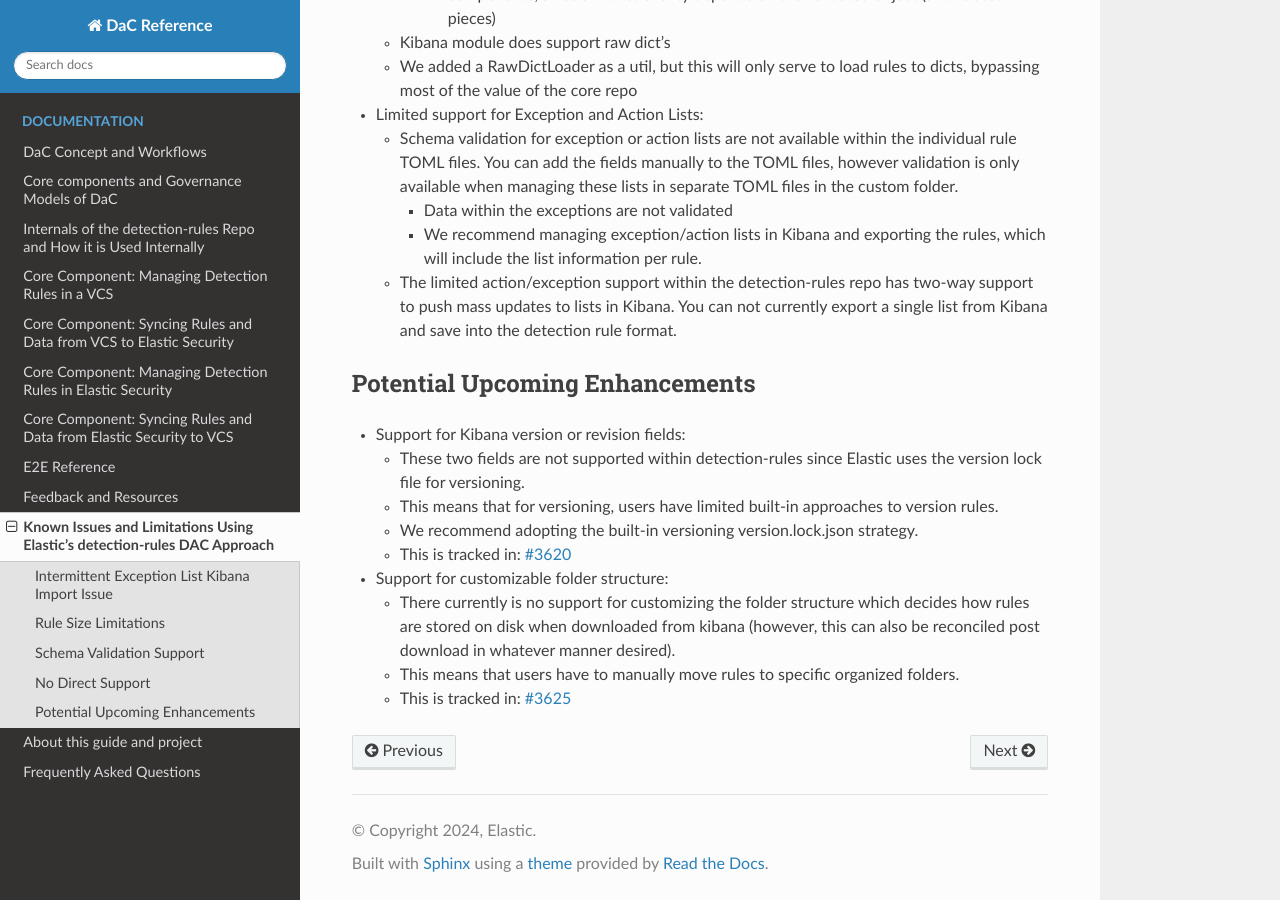
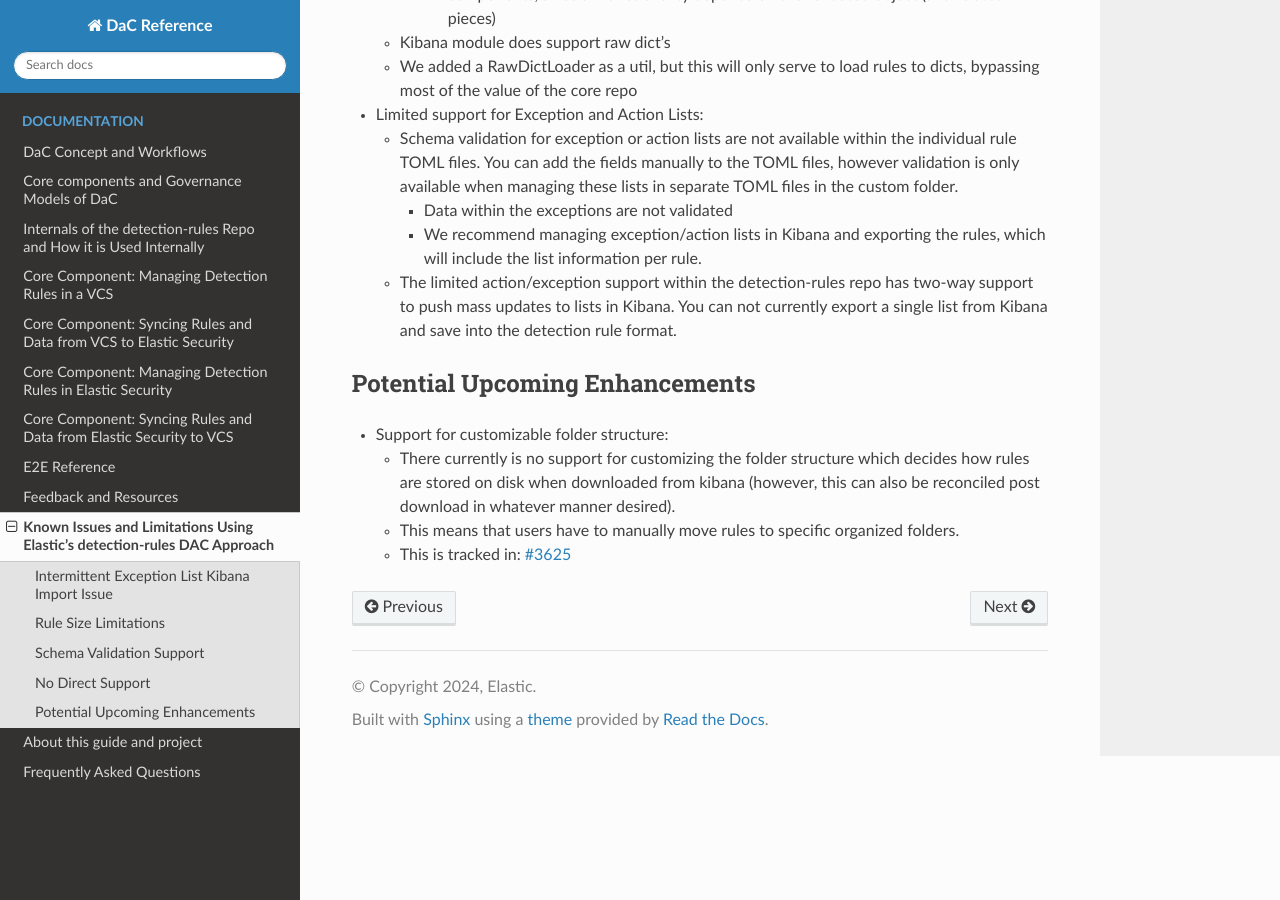
Before and after one commit to elastic/DaC-Reference, a Sphinx documentation site: the page built from docs/known_limitations.md, in a window 1280 px wide and 900 px high, scrolled down 1237 px. Built offline with Sphinx 7.4.7 and the Read the Docs theme 3.1.0, drawn with Linux system fonts in a browser that asks for light colours.

Commit message:
Remove upcoming as it is completed

```diff
--- a/docs/known_limitations.md
+++ b/docs/known_limitations.md
@@ -31,11 +31,6 @@
 
 ## Potential Upcoming Enhancements
 
-- Support for Kibana version or revision fields:
-  - These two fields are not supported within detection-rules since Elastic uses the version lock file for versioning.
-  - This means that for versioning, users have limited built-in approaches to version rules.
-  - We recommend adopting the built-in versioning version.lock.json strategy.
-  - This is tracked in: [#3620](https://github.com/elastic/detection-rules/issues/3620)
 - Support for customizable folder structure:
   - There currently is no support for customizing the folder structure which decides how rules are stored on disk when downloaded from kibana (however, this can also be reconciled post download in whatever manner desired).
   - This means that users have to manually move rules to specific organized folders.
```
